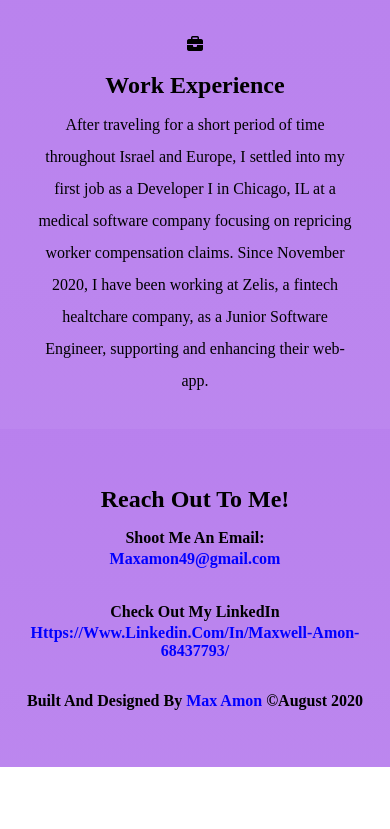
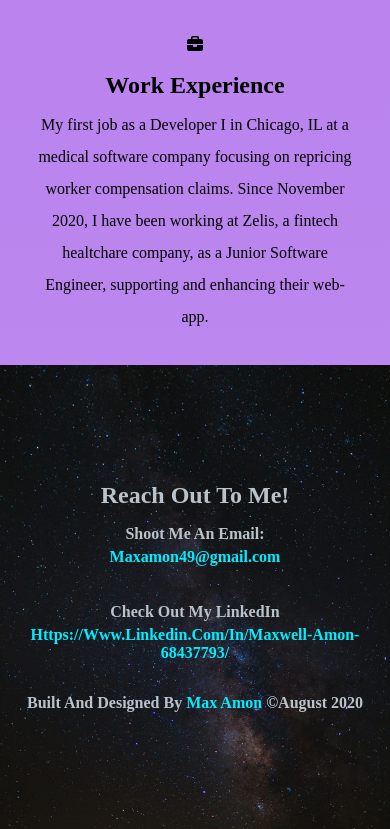
Before and after one commit to MaxTheAmon/comingsoon, a plain HTML site: page index.html in a window 390 px wide. Shown: the part 1087-1916 px from the top of the page. Before the commit the page ends 1854 px from the top, so only its background shows below. Drawn offline with nearby package versions, Linux system fonts and the light colour scheme.

Commit message:
Updated the responsiveness

```diff
--- a/css/style.css
+++ b/css/style.css
@@ -143,7 +143,10 @@ div.today {
 
 #contact {
   background: linear-gradient(#892be298, #892be291);
-  height: 40vh;
+  background: linear-gradient(rgba(0, 0, 0, 0.2), rgba(0, 0, 0, 0.2)),
+    url("../Images/ivana-cajina-asuyh-_ZX54-unsplash.jpg") no-repeat center
+      center/cover;
+  height: 55vh;
   display: flex;
   flex-direction: column;
   justify-content: center;
@@ -152,6 +155,7 @@ div.today {
   /* margin: 1rem; */
   text-transform: capitalize;
   font-weight: bold;
+  color: rgb(187, 195, 202);
 }
 
 #contact div {
@@ -160,7 +164,7 @@ div.today {
 
 #contact div a {
   text-decoration: none;
-  color: blue;
+  color: rgb(0, 238, 255);
 }
 
 #contact div a:hover {
@@ -173,7 +177,7 @@ div.today {
 }
 
 #contact h4 {
-  padding-bottom: 0.2rem;
+  padding-bottom: 0.3rem;
 }
 
 #contact-email {
@@ -181,7 +185,7 @@ div.today {
 }
 
 #max {
-  color: blue;
+  color: rgb(0, 238, 255);
 }
 
 @media screen and (min-width: 768px) {
@@ -224,6 +228,8 @@ div.today {
     /* height: 50vh; */
     min-height: 40vh;
     font-size: 1.5rem;
+
+
   }
 
   #skills {
--- a/index.html
+++ b/index.html
@@ -50,8 +50,7 @@
         <i class="fas fa-briefcase"></i>
         <h2>Work Experience</h2>
         <p>
-          After traveling for a short period of time throughout Israel and
-          Europe, I settled into my first job as a Developer I in Chicago, IL at a
+          My first job as a Developer I in Chicago, IL at a
           medical software company focusing on repricing worker compensation
           claims. Since November 2020, I have been working at Zelis, a fintech healtchare company, as a Junior Software
           Engineer, supporting and enhancing their web-app.
```
